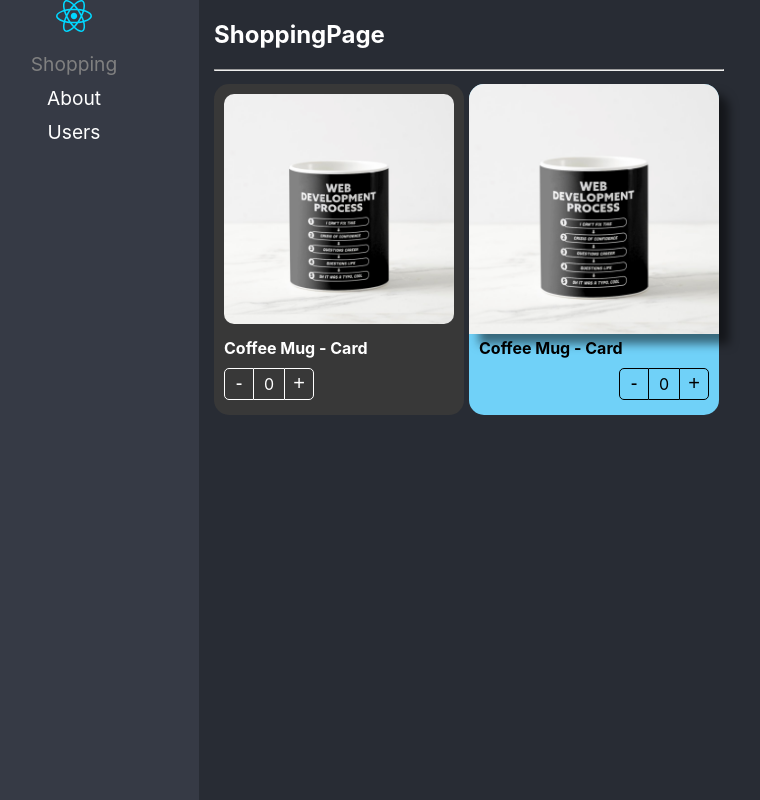
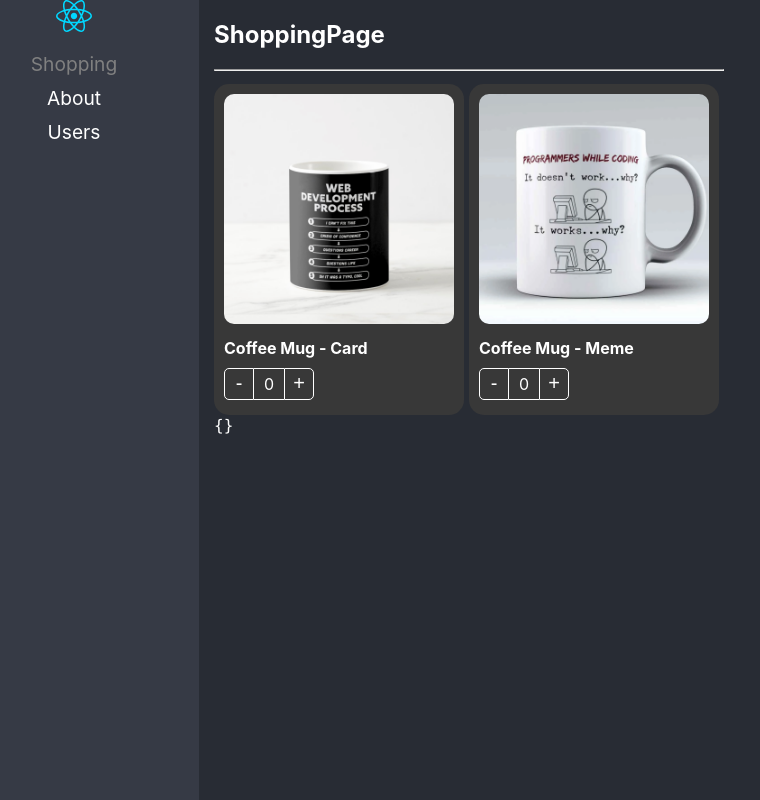
Before and after one commit to AndrezRecalde/react-adv, a React (Vite) app: page / in a window 1280 px wide. Shown: the whole page, without its empty margins (51-811 px from the left). Built offline with nearby package versions, Linux system fonts and the light colour scheme.

Commit message:
Control Props implementado

```diff
--- a/src/02-component-patterns/components/ProductButtons.tsx
+++ b/src/02-component-patterns/components/ProductButtons.tsx
@@ -4,7 +4,7 @@ import styles from "../styles/styles.module.css";
 
 interface ProductButtonsProps {
   className?: string;
-  style?: CSSProperties
+  style?: CSSProperties;
 }
 
 export const ProductButtons = ({ className, style }: ProductButtonsProps) => {
--- a/src/02-component-patterns/components/ProductCard.tsx
+++ b/src/02-component-patterns/components/ProductCard.tsx
@@ -3,6 +3,7 @@ import { useProduct } from "../hooks";
 import {
   ProductContextProps,
   Product,
+  OnChangeArgs,
 } from "../interfaces/ProductInterfaces";
 
 import styles from "../styles/styles.module.css";
@@ -16,12 +17,15 @@ export interface Props {
   product: Product;
   children?: ReactElement | ReactElement[];
   className?: string;
-  style?: CSSProperties
+  style?: CSSProperties;
+  onChange?: ( args: OnChangeArgs ) => void;
+  value?: number;
 }
 
 
-export const ProductCard = ({ children, product, className, style }: Props) => {
-  const { counter, handleIncrease } = useProduct();
+export const ProductCard = ({ children, product, className, style, onChange, value = 0 }: Props) => {
+
+  const { counter, handleIncrease } = useProduct({ onChange, product, value });
 
   return (
     <Provider value={{ counter, handleIncrease, product }}>
--- /dev/null
+++ b/src/02-component-patterns/hooks/cart/useShoppingCart.ts
@@ -0,0 +1,46 @@
+import { useState } from "react";
+import { OnChangeArgs, Product } from "../../interfaces/ProductInterfaces";
+
+
+
+export const useShoppingCart = () => {
+
+    interface ProductInCart extends Product {
+        count: number;
+      }
+
+    const [shoppingCart, setShoppingCart] = useState<{
+        [key: string]: ProductInCart;
+      }>({});
+
+      const onProductCountChange = ({ count, product }: OnChangeArgs) => {
+        setShoppingCart((prev) => {
+          const productInCart: ProductInCart = prev[product.id] || {
+            ...product,
+            count: 0,
+          };
+
+          if (Math.max(productInCart.count + count, 0) > 0) {
+            productInCart.count += count;
+            return {
+              ...prev,
+              [product.id]: productInCart,
+            };
+          }
+
+          //Borrar el producto
+          const { [product.id]: toDelete, ...rest } = prev;
+          console.log(toDelete);
+          return {
+            ...rest,
+          };
+        });
+      };
+
+
+
+  return {
+    shoppingCart,
+    onProductCountChange
+  }
+}
--- a/src/02-component-patterns/hooks/index.ts
+++ b/src/02-component-patterns/hooks/index.ts
@@ -1,5 +1,7 @@
 import { useProduct } from "./product/useProduct";
+import { useShoppingCart } from "./cart/useShoppingCart";
 
 export {
-    useProduct
+    useProduct,
+    useShoppingCart
 }
--- a/src/02-component-patterns/hooks/product/useProduct.ts
+++ b/src/02-component-patterns/hooks/product/useProduct.ts
@@ -1,11 +1,34 @@
-import { useState } from 'react';
+import { useEffect, useRef, useState } from 'react';
+import { OnChangeArgs, Product } from '../../interfaces/ProductInterfaces';
 
-export const useProduct = () => {
+interface useProductArgs {
+  product: Product;
+  onChange?: (args: OnChangeArgs) => void;
+  value?: number
+}
 
-    const [counter, setCounter] = useState(0);
+export const useProduct = ({ onChange, product, value = 0 }: useProductArgs) => {
+
+    const [counter, setCounter] = useState(value);
+    const isControlled = useRef(!!onChange);
+
     const handleIncrease = (value: number) => {
-        setCounter(prev => Math.max(prev + value, 0));
+
+      if( isControlled.current ) {
+        return onChange!({count: value , product})
       }
+
+      const newValue = Math.max(counter + value, 0);
+        setCounter(newValue);
+
+        onChange && onChange({ count: newValue, product });
+      }
+
+      useEffect(() => {
+        setCounter(value);
+
+      }, [value]);
+
 
   return {
     counter,
--- a/src/02-component-patterns/pages/ShoppingPage.tsx
+++ b/src/02-component-patterns/pages/ShoppingPage.tsx
@@ -1,13 +1,34 @@
-import { ProductCard, ProductButtons, ProductImage, ProductTitle } from "../components";
+import {
+  ProductCard,
+  ProductButtons,
+  ProductImage,
+  ProductTitle,
+} from "../components";
+import { Product } from "../interfaces/ProductInterfaces";
+import { useShoppingCart } from "../hooks";
+
 import "../styles/custom-styles.css";
 
-const product = {
+
+const product1 = {
   id: "1",
   title: "Coffee Mug - Card",
   img: "./coffee-mug.png",
 };
 
+const product2 = {
+  id: "2",
+  title: "Coffee Mug - Meme",
+  img: "./coffee-mug2.png",
+};
+
+const products: Product[] = [product1, product2];
+
+
 export const ShoppingPage = () => {
+
+ const { shoppingCart, onProductCountChange } = useShoppingCart()
+
   return (
     <div>
       <h2>ShoppingPage</h2>
@@ -19,17 +40,45 @@ export const ShoppingPage = () => {
           <ProductCard.Buttons />
         </ProductCard> */}
 
-        <ProductCard product={product} className="bg-dark text-white ">
-          <ProductImage className="custom-image" />
-          <ProductTitle className="text-bold" />
-          <ProductButtons className="custom-buttons" />
-        </ProductCard>
+        {products.map((product) => (
+          <ProductCard
+            product={product}
+            className="bg-dark text-white"
+            key={product.id}
+            onChange={(e) => onProductCountChange(e)}
+            value={shoppingCart[product.id]?.count ?? 0}
+          >
+            <ProductImage className="custom-image" />
+            <ProductTitle className="text-bold" />
+            <ProductButtons className="custom-buttons" />
+          </ProductCard>
+        ))}
 
-        <ProductCard product={product} style={{ backgroundColor: '#70D1f8' }}>
+        {/* <ProductCard product={product} style={{ backgroundColor: '#70D1f8' }}>
           <ProductImage style={{ boxShadow: '10px 10px 10px rgba(0,0,0,0.5)' }} />
           <ProductTitle style={{ fontWeight: 'bold' }}  />
           <ProductButtons style={{ flex: 'flex', justifyContent: 'end' }}  />
-        </ProductCard>
+        </ProductCard> */}
+      </div>
+
+      <div className="shopping-cart">
+        {Object.entries(shoppingCart).map(([key, product]) => (
+          <ProductCard
+            key={key}
+            product={product}
+            className="bg-dark text-white"
+            style={{ width: "100px" }}
+            onChange={(e) => onProductCountChange(e)}
+            value={product.count}
+          >
+            <ProductImage className="custom-image" />
+            <ProductButtons className="custom-buttons" />
+          </ProductCard>
+        ))}
+      </div>
+
+      <div>
+        <code>{JSON.stringify(shoppingCart, null, 2)}</code>
       </div>
     </div>
   );
--- a/src/02-component-patterns/styles/custom-styles.css
+++ b/src/02-component-patterns/styles/custom-styles.css
@@ -20,3 +20,9 @@
     border-color: white;
     color: white;
 }
+
+.shopping-cart {
+    position: fixed;
+    top: 0px;
+    right: 10px;
+}
```
Also changed, not shown: src/02-component-patterns/interfaces/ProductInterfaces.ts (+6 -2 lines), public/coffee-mug2.png (added).
